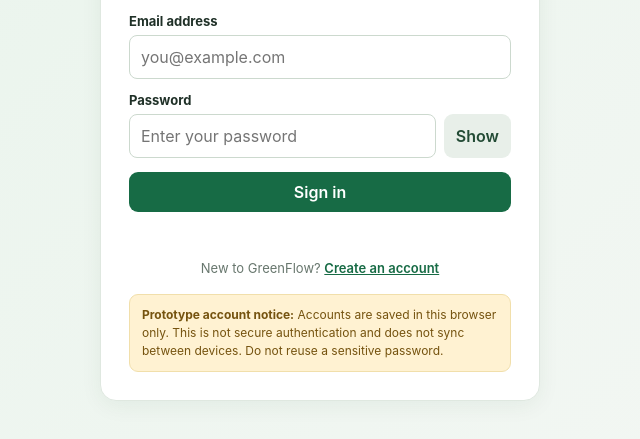
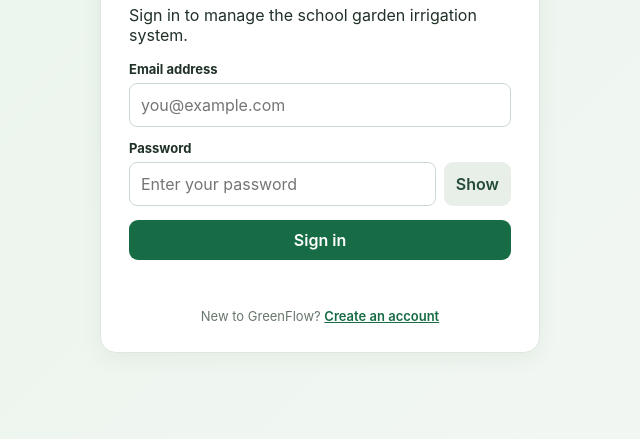
Before and after one commit to amarillo4-arch/automated-irrigation-project, a plain HTML site: page index.html in a window 1280 px wide. Shown: the part 289-728 px from the top of the page, without its empty margins (320-960 px from the left). Drawn offline with Linux system fonts and the light colour scheme.

Commit message:
inhace
Removed prototype account notice from signup form.

```diff
--- a/index.html
+++ b/index.html
@@ -52,7 +52,7 @@ button:focus-visible,input:focus-visible,select:focus-visible{outline:3px solid
       <p class="auth-error" id="signupError" role="alert"></p>
       <div class="auth-switch">Already registered? <button type="button" onclick="showAuthForm('login')">Sign in</button></div>
     </form>
-    <div class="auth-notice"><strong>Prototype account notice:</strong> Accounts are saved in this browser only. This is not secure authentication and does not sync between devices. Do not reuse a sensitive password.</div>
+
   </div>
 </section>
 <div class="layout" id="appShell">
```
